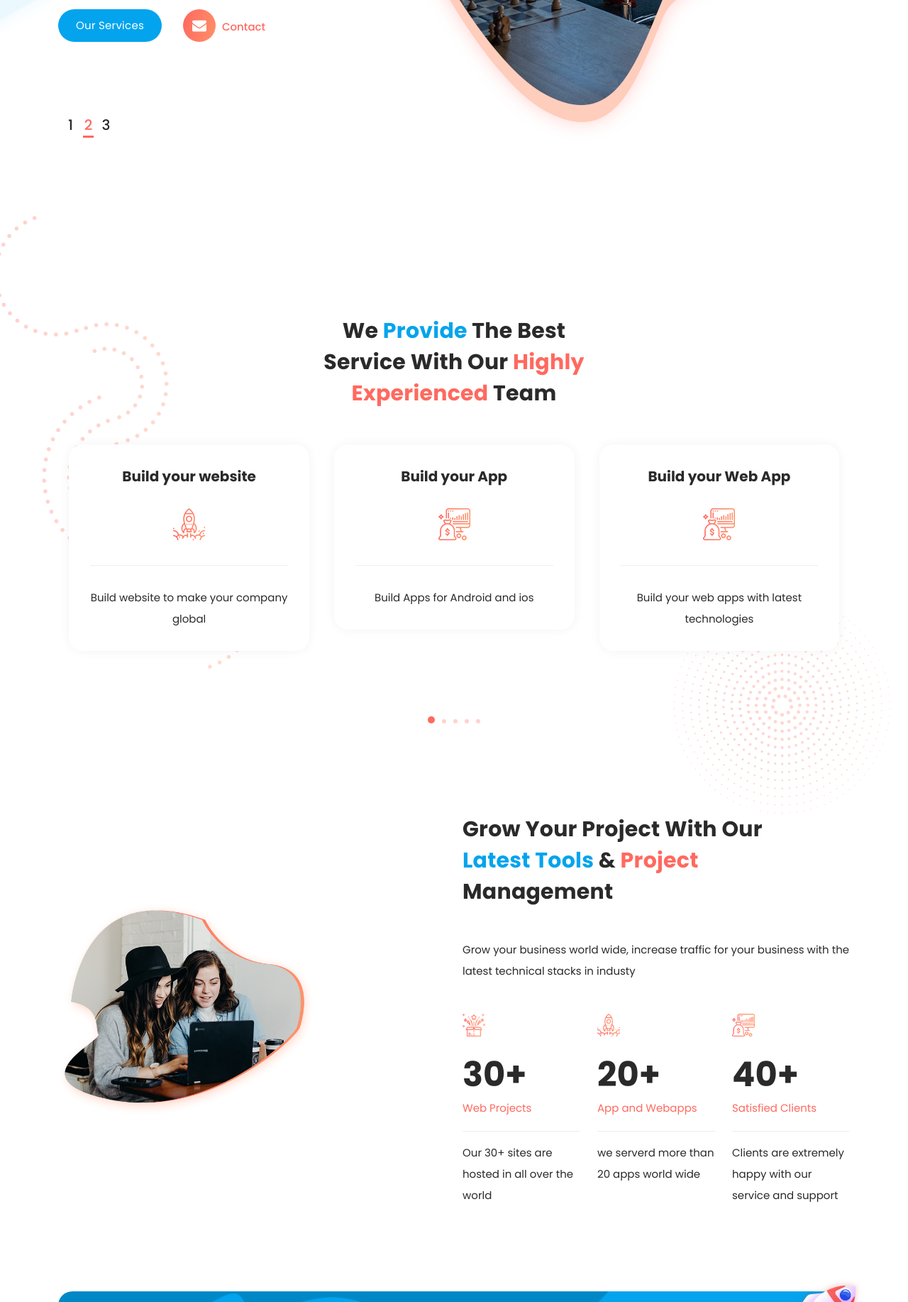
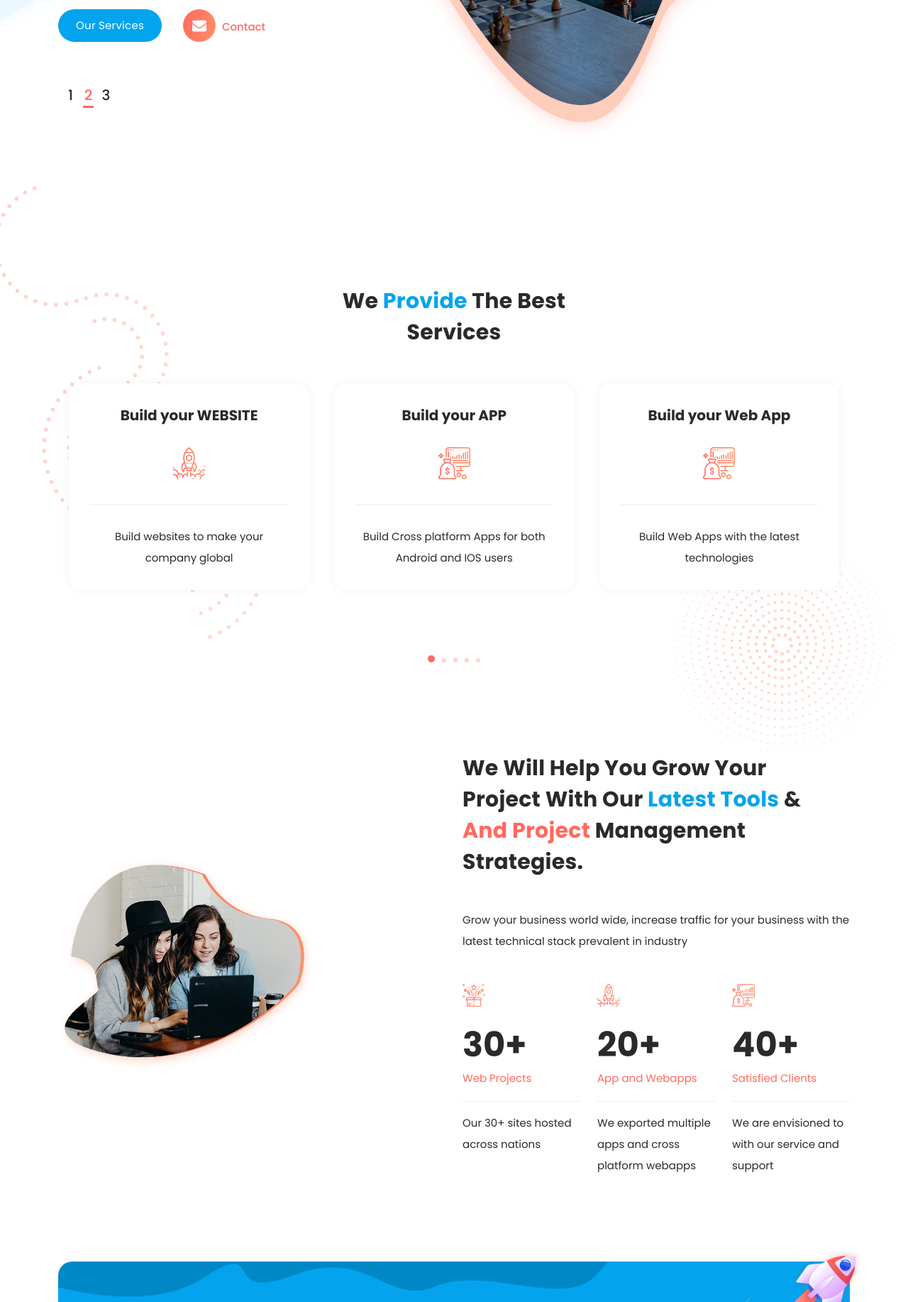
Before and after one commit to yuvrajjwala/MakeMeGlobal, a plain HTML site: page index.html in a window 1280 px wide. Shown: the part 576-2410 px from the top of the page at 71% size. Drawn offline with Linux system fonts and the light colour scheme.

Commit message:
updated content

```diff
--- a/index.html
+++ b/index.html
@@ -1,4 +1,3 @@
-
 <!DOCTYPE html>
 <html lang="en">
 
@@ -9,7 +8,8 @@
   <meta name="description" content="">
   <meta name="author" content="">
   <link rel="preconnect" href="https://fonts.gstatic.com">
-    <link href="https://fonts.googleapis.com/css2?family=Poppins:wght@100;200;300;400;500;600;700;800;900&display=swap" rel="stylesheet">
+  <link href="https://fonts.googleapis.com/css2?family=Poppins:wght@100;200;300;400;500;600;700;800;900&display=swap"
+    rel="stylesheet">
 
   <title>MakeMeGlobal - IT Service Provider</title>
 
@@ -59,7 +59,9 @@
               <li class="scroll-to-section"><a href="#about">About</a></li>
               <!-- <li class="scroll-to-section"><a href="#portfolio">Portfolio</a></li> -->
               <li class="scroll-to-section"><a href="#contact">Contact Us</a></li>
-              <li class="scroll-to-section"><div class="main-red-button-hover"><a href="#contact">Contact Us Now</a></div></li>
+              <li class="scroll-to-section">
+                <div class="main-red-button-hover"><a href="#contact">Contact Us Now</a></div>
+              </li>
             </ul>
             <a class='menu-trigger'>
               <span>Menu</span>
@@ -81,7 +83,7 @@
               <div class="owl-carousel owl-banner">
                 <div class="item header-text">
                   <h6>Welcome to MakeMeGlobal</h6>
-                  <h2>Build <em>your website</em> the best in <span>Design</span> and <span>SEO</span></h2>
+                  <h2>Build <em>your website</em> which is the best in <span>Design</span> and <span>SEO</span></h2>
                   <p>Build your business website with our highly experienced team. </p>
                   <div class="down-buttons">
                     <div class="main-blue-button-hover">
@@ -94,8 +96,9 @@
                 </div>
                 <div class="item header-text">
                   <h6>Online Marketing</h6>
-                  <h2>HIIII the <em>best digital marketing service</em> for <span>your website</span></h2>
-                  <p>Make your business global with business website by professional digital marketer.</p>
+                  <h2>Get the <em>best digital marketing services</em> for <span>your website</span></h2>
+                  <p>Watch your business grow on a global scale with business websites customised by professional
+                    digital marketers.</p>
                   <div class="down-buttons">
                     <div class="main-blue-button-hover">
                       <a href="#services">Our Services</a>
@@ -107,8 +110,8 @@
                 </div>
                 <div class="item header-text">
                   <h6>SOFTWARE</h6>
-                  <h2>Build <em>your software</em> the best in <span>efficency and performance</span></h2>
-                  <p>Build your software with the latest technical stacks in the market.</p>
+                  <h2>Build <em>softwares</em> best in <span>efficiency and performance</span></h2>
+                  <p>Create your software with advanced technologies.</p>
                   <div class="down-buttons">
                     <div class="main-blue-button-hover">
                       <a href="#video">Watch Videos</a>
@@ -137,7 +140,7 @@
       <div class="row">
         <div class="col-lg-6 offset-lg-3">
           <div class="section-heading">
-            <h2>We <em>Provide</em> The Best Service With Our <span> Highly Experienced </span>Team</h2>
+            <h2>We <em>Provide</em> The Best Services</h2>
             <!-- <span>Our Services</span> -->
           </div>
         </div>
@@ -146,40 +149,40 @@
         <div class="col-lg-12">
           <div class="owl-carousel owl-services">
             <div class="item">
-              <h4>Devlope your dream with us</h4>
-              <div class="icon"><img src="assets/images/service-icon-01.png" alt=""></div>
-              <p>Know more about us and our services</p>
+              <h4>Discover &amp; Explore our SEO Tips</h4>
+              <div class="icon"><img src="assets/images/service-icon-04.png" alt=""></div>
+              <p>Get access to Premimum tools for free</p>
             </div>
             <div class="item">
-              <h4>Build your website</h4>
+              <h4>Build your WEBSITE</h4>
               <div class="icon"><img src="assets/images/service-icon-02.png" alt=""></div>
-              <p>Build website to make your company global</p>
+              <p>Build websites to make your company global</p>
             </div>
             <div class="item">
-              <h4>Build your App</h4>
+              <h4>Build your APP</h4>
               <div class="icon"><img src="assets/images/service-icon-03.png" alt=""></div>
-              <p>Build Apps for Android and ios</p>
+              <p>Build Cross platform Apps for both Android and IOS users</p>
             </div>
             <div class="item">
               <h4>Build your Web App
               </h4>
               <div class="icon"><img src="assets/images/service-icon-03.png" alt=""></div>
-              <p>Build your web apps with latest technologies</p>
+              <p>Build Web Apps with the latest technologies</p>
             </div>
             <div class="item">
-              <h4>Develop Best work Strategies</h4>
+              <h4>Develop Best Work Strategies</h4>
               <div class="icon"><img src="assets/images/service-icon-02.png" alt=""></div>
-              <p>Develop Strategies with market gaints</p>
+              <p>Develop Strategies at par with market trends</p>
             </div>
             <div class="item">
               <h4>UI / UX Design and Development</h4>
               <div class="icon"><img src="assets/images/service-icon-03.png" alt=""></div>
-              <p>Get best Design and Development</p>
+              <p>Get the best Design and Development</p>
             </div>
             <div class="item">
-              <h4>Discover &amp; Explore our SEO Tips</h4>
-              <div class="icon"><img src="assets/images/service-icon-04.png" alt=""></div>
-              <p>Get access of our Premimum tool for free</p>
+              <h4>Develop your dream website with us</h4>
+              <div class="icon"><img src="assets/images/service-icon-01.png" alt=""></div>
+              <p>Know more about us and our services</p>
             </div>
             <div class="item">
               <h4>Maintenance service</h4>
@@ -227,8 +230,9 @@
         </div>
         <div class="col-lg-6">
           <div class="section-heading">
-            <h2>Grow your project with our <em>Latest Tools</em> &amp; <span>Project</span> Management</h2>
-            <p>Grow your business world wide, increase traffic for your business with the latest technical stacks in industy</p>
+            <h2>We will help you grow your project with our <em>Latest Tools</em> &amp; <span>and Project</span> Management Strategies.</h2>
+            <p>Grow your business world wide, increase traffic for your business with the latest technical stack prevalent in
+              industry</p>
             <div class="row">
               <div class="col-lg-4">
                 <div class="fact-item">
@@ -238,7 +242,7 @@
                     </div>
                     <div class="count-digit">30+</div>
                     <div class="count-title">Web Projects</div>
-                    <p>Our 30+ sites are hosted in all over the world</p>
+                    <p>Our 30+ sites hosted across nations</p>
                   </div>
                 </div>
               </div>
@@ -250,7 +254,7 @@
                     </div>
                     <div class="count-digit">20+</div>
                     <div class="count-title">App and Webapps</div>
-                    <p>we serverd more than 20 apps world wide</p>
+                    <p>We exported multiple apps and cross platform webapps</p>
                   </div>
                 </div>
               </div>
@@ -262,7 +266,7 @@
                     </div>
                     <div class="count-digit">40+</div>
                     <div class="count-title">Satisfied Clients</div>
-                    <p>Clients are extremely happy with our service and support</p>
+                    <p>We are envisioned to with our service and support</p>
                   </div>
                 </div>
               </div>
@@ -508,7 +512,8 @@
                 <h2>Get Free Report for Your Existing Website or App</h2>
                 <form id="subscribe" action="" method="get">
                   <input type="text" name="website" id="website" placeholder="Your Website URL" required="">
-                  <input type="text" name="email" id="email" pattern="[^ @]*@[^ @]*" placeholder="Your Email" required="">
+                  <input type="text" name="email" id="email" pattern="[^ @]*@[^ @]*" placeholder="Your Email"
+                    required="">
                   <button type="submit" id="form-submit" class="main-button ">Get free report</button>
                 </form>
               </div>
@@ -527,11 +532,14 @@
           <div class="section-heading">
             <h2> <em>Contact</em> us for any<span> IT Services</span></h2>
             <div id="map">
-              <iframe src="https://www.google.com/maps/embed?pb=!1m18!1m12!1m3!1d3683.947489838442!2d88.42698531491102!3d22.581067185178448!2m3!1f0!2f0!3f0!3m2!1i1024!2i768!4f13.1!3m3!1m2!1s0x3a0275bb6b618b6f%3A0x985bb9bc2420e910!2sSalt%20Lake%20Sector%20V!5e0!3m2!1sen!2sin!4v1646999858313!5m2!1sen!2sin" width="600" height="450" style="border:0;" allowfullscreen="" loading="lazy"></iframe>
+              <iframe
+                src="https://www.google.com/maps/embed?pb=!1m18!1m12!1m3!1d3683.947489838442!2d88.42698531491102!3d22.581067185178448!2m3!1f0!2f0!3f0!3m2!1i1024!2i768!4f13.1!3m3!1m2!1s0x3a0275bb6b618b6f%3A0x985bb9bc2420e910!2sSalt%20Lake%20Sector%20V!5e0!3m2!1sen!2sin!4v1646999858313!5m2!1sen!2sin"
+                width="600" height="450" style="border:0;" allowfullscreen="" loading="lazy"></iframe>
             </div>
             <div class="info">
               <span><a href="tel:+918789869147"><i class="fa fa-phone"></i> Contact</a></span>
-              <span><i class="fa fa-envelope"></i> <a href="mailto:support@makemeglobal.live">support@makemeglobal.live</a></span>
+              <span><i class="fa fa-envelope"></i> <a
+                  href="mailto:support@makemeglobal.live">support@makemeglobal.live</a></span>
             </div>
           </div>
         </div>
@@ -545,12 +553,14 @@
               </div>
               <div class="col-lg-12">
                 <fieldset>
-                  <input type="country" name="country" id="country" placeholder="Location (Country)" autocomplete="on" required>
+                  <input type="country" name="country" id="country" placeholder="Location (Country)" autocomplete="on"
+                    required>
                 </fieldset>
               </div>
               <div class="col-lg-12">
                 <fieldset>
-                  <input type="text" name="email" id="email" pattern="[^ @]*@[^ @]*" placeholder="Your Email" required="">
+                  <input type="text" name="email" id="email" pattern="[^ @]*@[^ @]*" placeholder="Your Email"
+                    required="">
                 </fieldset>
               </div>
               <div class="col-lg-12">
@@ -633,7 +643,8 @@
           <div class="copyright">
             <p>Copyright © 2022 <a href="index.html">MakeMeGlobal</a>
               <br>
-            <a rel="nofollow" href="#" title="free CSS templates"></a></p>
+              <a rel="nofollow" href="#" title="free CSS templates"></a>
+            </p>
           </div>
         </div>
       </div>
@@ -651,7 +662,7 @@
 
   <script>
     // Acc
-    $(document).on("click", ".naccs .menu div", function() {
+    $(document).on("click", ".naccs .menu div", function () {
       var numberIndex = $(this).index();
 
       if (!$(this).is("active")) {
@@ -669,4 +680,5 @@
     });
   </script>
 </body>
+
 </html>
```
Lines whose indentation alone changed are shown as unchanged.
